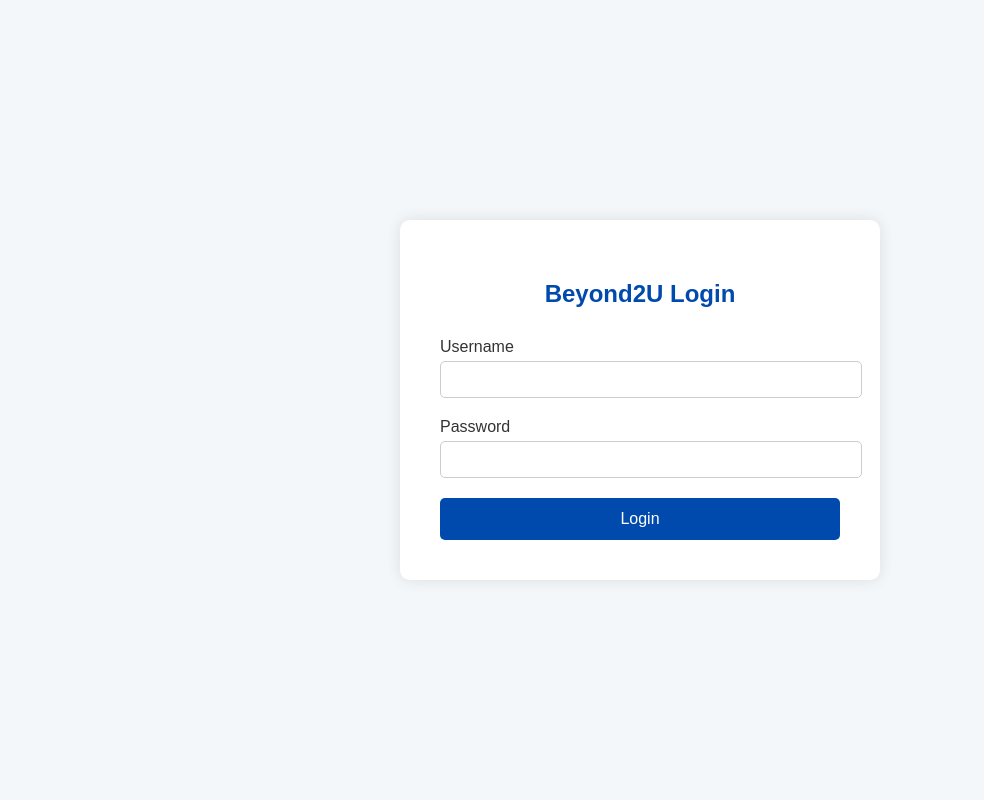
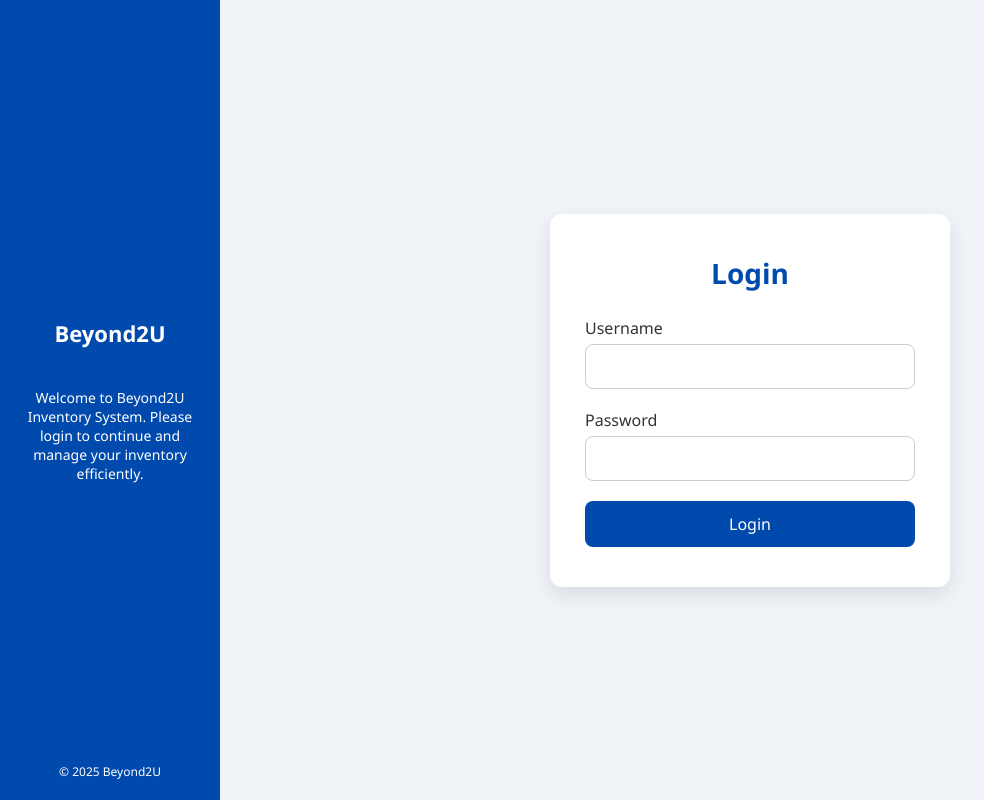
Before and after one commit to dnalia/B2U, a Django app: page /beyond2u/login/ in a window 1280 px wide. Shown: the whole page, without its empty margins (0-984 px from the left). Run offline with Django 5.2, Linux system fonts and the light colour scheme.

Commit message:
Update login.html

```diff
--- a/Intern Project B2U/projectintern/inventorySystem/templates/login.html
+++ b/Intern Project B2U/projectintern/inventorySystem/templates/login.html
@@ -4,35 +4,64 @@
     <meta charset="UTF-8">
     <title>Beyond2U Login</title>
     <style>
+        /* Reset CSS */
+        * {
+            margin: 0;
+            padding: 0;
+            box-sizing: border-box;
+            font-family: 'Segoe UI', Tahoma, Geneva, Verdana, sans-serif;
+        }
+
         body {
-            font-family: 'Arial', sans-serif;
-            background-color: #f4f7f9;
+            display: flex;
+            min-height: 100vh;
+            background-color: #f0f4f9;
+        }
+
+        /* Navbar kiri */
+        .sidebar {
+            width: 220px;
+            background-color: #004aad;
+            color: #fff;
+            display: flex;
+            flex-direction: column;
+            justify-content: center;
+            align-items: center;
+            padding: 30px 0;
+        }
+
+        .sidebar h1 {
+            font-size: 22px;
+            margin-bottom: 40px;
+        }
+
+        .sidebar p {
+            font-size: 14px;
+            text-align: center;
+            padding: 0 15px;
+        }
+
+        /* Container login */
+        .login-container {
+            flex: 1;
             display: flex;
             justify-content: center;
             align-items: center;
-            height: 100vh;
-            margin: 0;
-        }
-
-        .login-container {
-            display: flex;
-            justify-content: center;
-            align-items: center;
-            width: 100%;
         }
 
         .login-box {
             background-color: #fff;
-            padding: 40px;
-            border-radius: 10px;
-            box-shadow: 0 0 15px rgba(0,0,0,0.1);
+            padding: 40px 35px;
+            border-radius: 12px;
+            box-shadow: 0 8px 20px rgba(0,0,0,0.1);
             width: 400px;
             text-align: center;
         }
 
         .login-box h2 {
             color: #004aad;
-            margin-bottom: 30px;
+            margin-bottom: 25px;
+            font-size: 28px;
         }
 
         .input-group {
@@ -44,24 +73,33 @@
             display: block;
             margin-bottom: 5px;
             color: #333;
+            font-weight: 500;
         }
 
         .input-group input {
             width: 100%;
-            padding: 10px;
+            padding: 12px;
             border: 1px solid #ccc;
-            border-radius: 5px;
+            border-radius: 8px;
+            font-size: 14px;
+            transition: 0.3s;
+        }
+
+        .input-group input:focus {
+            border-color: #004aad;
+            outline: none;
         }
 
         button {
+            width: 100%;
+            padding: 12px;
             background-color: #004aad;
             color: #fff;
             border: none;
-            padding: 12px 20px;
-            border-radius: 5px;
-            width: 100%;
+            border-radius: 8px;
+            font-size: 16px;
             cursor: pointer;
-            font-size: 16px;
+            transition: 0.3s;
         }
 
         button:hover {
@@ -72,12 +110,29 @@
             color: red;
             margin-bottom: 15px;
         }
+
+        /* Footer kecil */
+        .sidebar-footer {
+            position: absolute;
+            bottom: 20px;
+            text-align: center;
+            font-size: 12px;
+            padding: 0 10px;
+        }
     </style>
 </head>
 <body>
+    <!-- Sidebar kiri -->
+    <div class="sidebar">
+        <h1>Beyond2U</h1>
+        <p>Welcome to Beyond2U Inventory System. Please login to continue and manage your inventory efficiently.</p>
+        <div class="sidebar-footer">© 2025 Beyond2U</div>
+    </div>
+
+    <!-- Container login -->
     <div class="login-container">
         <div class="login-box">
-            <h2>Beyond2U Login</h2>
+            <h2>Login</h2>
             {% if messages %}
                 {% for message in messages %}
                     <p class="error">{{ message }}</p>
```
